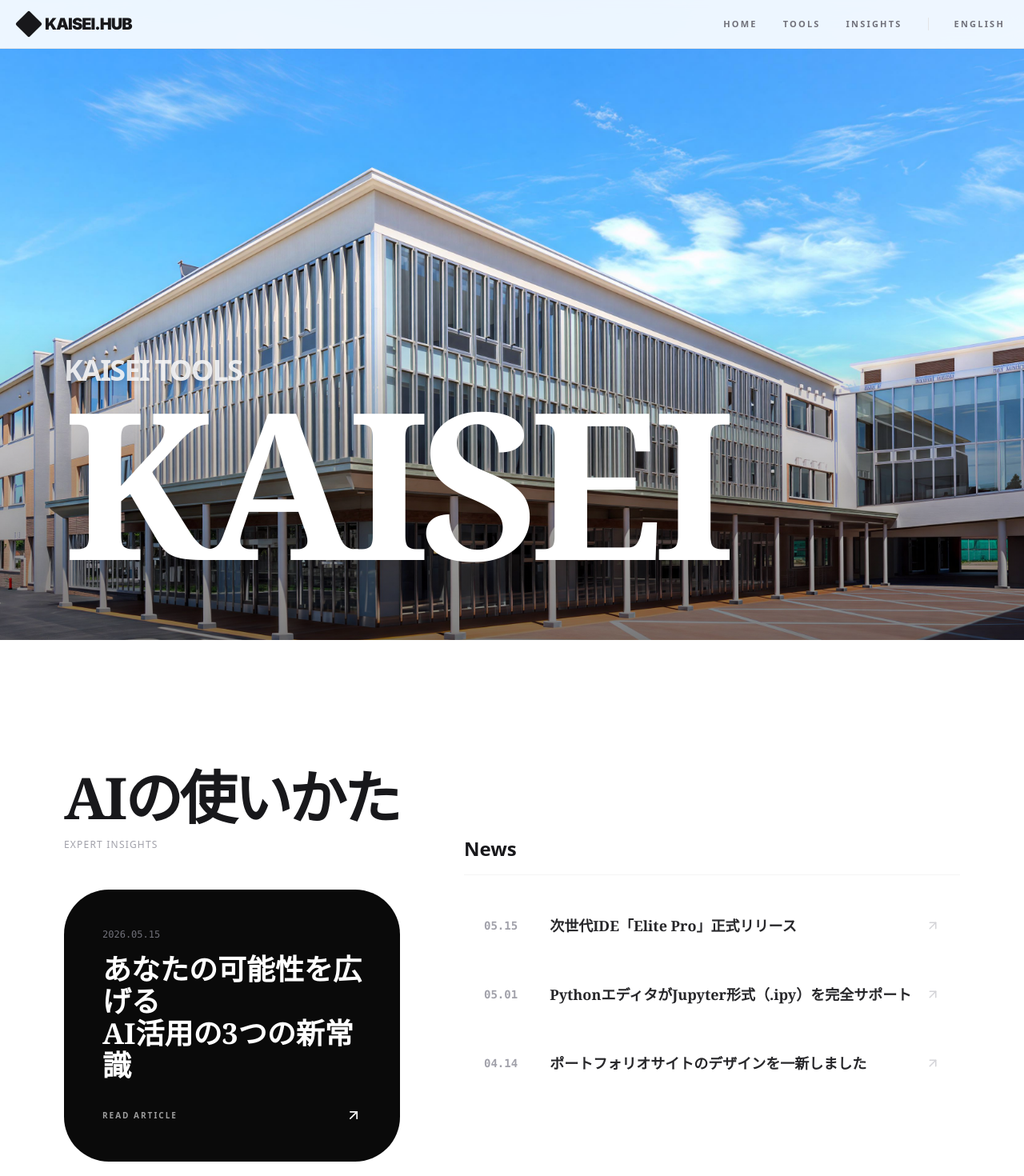
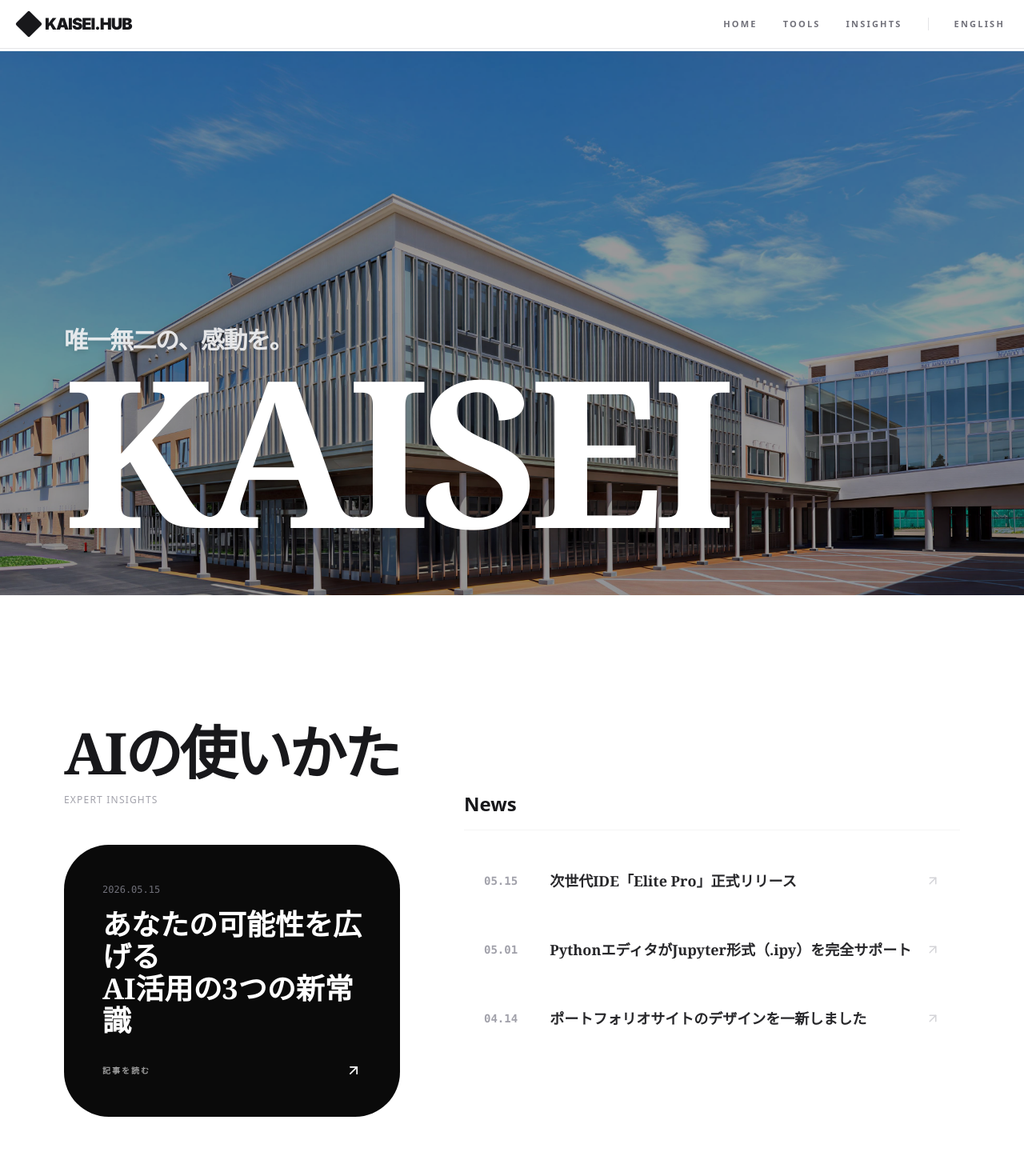
Before and after one commit to kaisei-2026/kaisei-12.-fromgoogle, a Next.js app: page / in a window 1280 px wide. Shown: the top 1470 px of the page at 80% size. Built offline with nearby package versions, Linux system fonts and the light colour scheme.

Commit message:
Update page.tsx

```diff
--- a/app/page.tsx
+++ b/app/page.tsx
@@ -15,29 +15,49 @@ export default function Home() {
 
   if (!mounted) return null;
 
-  const newsItems = [
-    { date: "2026.05.15", title: "次世代IDE「Elite Pro」正式リリース", tag: "UPDATE", link: "/tools/code-editor" },
-    { date: "2026.05.01", title: "PythonエディタがJupyter形式（.ipy）を完全サポート", tag: "FEATURE", link: "/tools/python-editor" },
-    { date: "2026.04.14", title: "ポートフォリオサイトのデザインを一新しました", tag: "INFO", link: "/blog" },
-  ];
+  // 🌟 言語別のテキストデータを定義
+  const content = {
+    jp: {
+      heroSub: "唯一無二の、感動を。",
+      insightsTitle: "AIの使いかた",
+      insightsSub: "Expert Insights",
+      articleTitle: "あなたの可能性を広げる\nAI活用の3つの新常識",
+      readBtn: "記事を読む",
+      newsTitle: "News",
+      newsItems: [
+        { date: "2026.05.15", title: "次世代IDE「Elite Pro」正式リリース", tag: "UPDATE", link: "/tools/code-editor" },
+        { date: "2026.05.01", title: "PythonエディタがJupyter形式（.ipy）を完全サポート", tag: "FEATURE", link: "/tools/python-editor" },
+        { date: "2026.04.14", title: "ポートフォリオサイトのデザインを一新しました", tag: "INFO", link: "/blog" },
+      ]
+    },
+    en: {
+      heroSub: "The only one, the emotion.",
+      insightsTitle: "How to use AI",
+      insightsSub: "Expert Insights",
+      articleTitle: "3 New Paradigms of AI\nto Expand Your Potential",
+      readBtn: "Read Article",
+      newsTitle: "News",
+      newsItems: [
+        { date: "2026.05.15", title: "Next-gen IDE 'Elite Pro' officially released", tag: "UPDATE", link: "/tools/code-editor" },
+        { date: "2026.05.01", title: "Python Editor now supports Jupyter format (.ipy)", tag: "FEATURE", link: "/tools/python-editor" },
+        { date: "2026.04.14", title: "Portfolio site design completely renewed", tag: "INFO", link: "/blog" },
+      ]
+    }
+  };
+
+  // 選択された言語のデータを取得
+  const t = content[lang];
 
   return (
-    <div className="bg-white text-zinc-900 font-serif selection:bg-zinc-900 selection:text-white">
+    <div className="bg-[#ffffff] text-zinc-900 font-serif selection:bg-zinc-900 selection:text-white pt-16">
 
-      {/* SECTION 1: HERO (🌟 ヘッダーの裏まで画像を広げる) */}
-      <section className="relative h-screen flex flex-col justify-end px-6 md:px-20 pb-16 md:pb-24 overflow-hidden">
-        {/* 背景画像（絶対配置で画面全体に） */}
-        <div
-          className="absolute inset-0 z-0 bg-cover bg-center bg-no-repeat"
-          style={{ backgroundImage: "url('/kaisei-google/bg-school.png')" }}
-        >
-          {/* 画像に少しだけ暗いグラデーションをかけて、下の文字を際立たせる */}
-          <div className="absolute inset-0 bg-gradient-to-t from-black/50 via-transparent to-transparent" />
+      <section className="relative min-h-[70vh] md:min-h-[85vh] flex flex-col justify-end px-6 md:px-20 pb-12 md:pb-20 overflow-hidden bg-zinc-900">
+        <div className="absolute inset-0 z-0 bg-cover bg-center" style={{ backgroundImage: "url('/kaisei-google/bg-school.png')" }}>
+          <div className="absolute inset-0 bg-black/40" />
         </div>
-
         <motion.div initial={{ opacity: 0, y: 30 }} animate={{ opacity: 1, y: 0 }} transition={{ duration: 1.5 }} className="relative z-10 text-white">
-          <h2 className="text-xl md:text-4xl font-bold mb-2 md:mb-4 tracking-tighter font-sans opacity-90 uppercase drop-shadow-md text-zinc-100">
-            KAISEI TOOLS
+          <h2 className="text-xl md:text-3xl font-bold mb-2 md:mb-4 tracking-tighter font-sans opacity-90 drop-shadow-md text-zinc-100">
+            {t.heroSub}
           </h2>
           <h1 className="text-[22vw] md:text-[16rem] font-bold tracking-tighter leading-[0.8] drop-shadow-2xl">
             KAISEI
@@ -45,27 +65,28 @@ export default function Home() {
         </motion.div>
       </section>
 
-      {/* SECTION 2: INSIGHTS & NEWS */}
       <section className="py-20 md:py-40 px-6 md:px-20 max-w-[1600px] mx-auto grid grid-cols-1 lg:grid-cols-12 gap-12 md:gap-20">
         <div className="lg:col-span-5">
-          <h3 className="text-5xl md:text-7xl font-bold tracking-tighter mb-4">AIの使いかた</h3>
-          <p className="text-zinc-400 text-xs mb-8 md:mb-12 font-sans tracking-widest uppercase">Expert Insights</p>
+          <h3 className="text-5xl md:text-7xl font-bold tracking-tighter mb-4">{t.insightsTitle}</h3>
+          <p className="text-zinc-400 text-xs mb-8 md:mb-12 font-sans tracking-widest uppercase">{t.insightsSub}</p>
+
           <Link href="/blog/coding-agent" className="group block bg-[#0a0a0a] text-white p-8 md:p-12 rounded-[2.5rem] md:rounded-[3.5rem] hover:shadow-2xl transition-all">
             <time className="text-zinc-500 font-mono text-xs mb-4 block">2026.05.15</time>
-            <h4 className="text-2xl md:text-4xl font-bold leading-tight mb-8 group-hover:text-emerald-400 transition-colors">
-              あなたの可能性を広げる<br />AI活用の3つの新常識
+            {/* whitespace-pre-line を追加して \n での改行を有効に */}
+            <h4 className="text-2xl md:text-4xl font-bold leading-tight mb-8 group-hover:text-emerald-400 transition-colors whitespace-pre-line">
+              {t.articleTitle}
             </h4>
             <div className="flex justify-between items-center">
-              <span className="text-[10px] font-bold tracking-[0.2em] opacity-60 uppercase font-sans">Read Article</span>
+              <span className="text-[10px] font-bold tracking-[0.2em] opacity-60 uppercase font-sans">{t.readBtn}</span>
               <ArrowUpRight size={20} />
             </div>
           </Link>
         </div>
 
         <div className="lg:col-span-7 flex flex-col justify-center">
-          <h3 className="text-2xl font-bold mb-6 font-sans border-b border-zinc-100 pb-4">News</h3>
+          <h3 className="text-2xl font-bold mb-6 font-sans border-b border-zinc-100 pb-4">{t.newsTitle}</h3>
           <div className="space-y-2">
-            {newsItems.map((item, i) => (
+            {t.newsItems.map((item, i) => (
               <Link href={item.link} key={i} className="group flex items-center justify-between p-4 md:p-6 rounded-2xl hover:bg-zinc-50 transition-all border border-transparent hover:border-zinc-100">
                 <div className="flex gap-6 md:gap-10 items-center">
                   <span className="font-mono text-zinc-400 text-sm font-bold">{item.date.slice(5)}</span>
```
